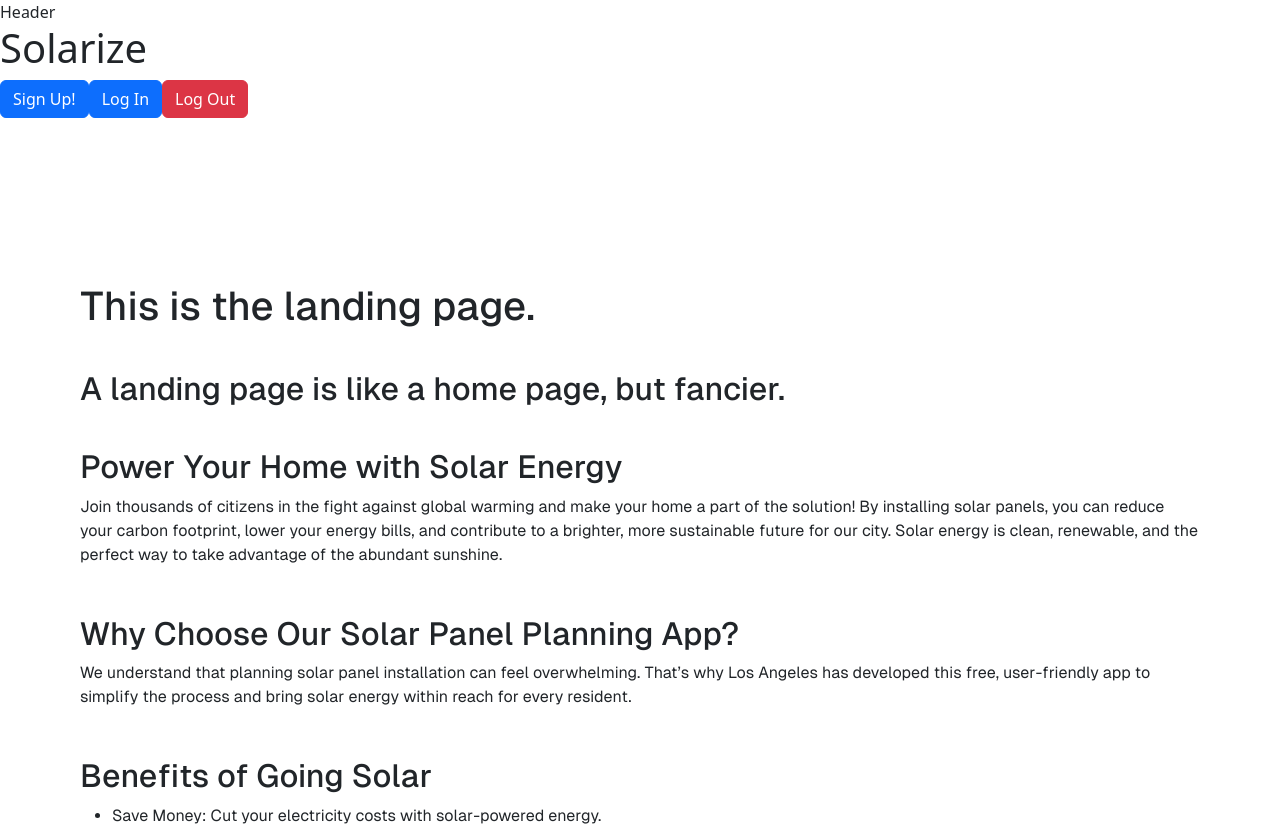
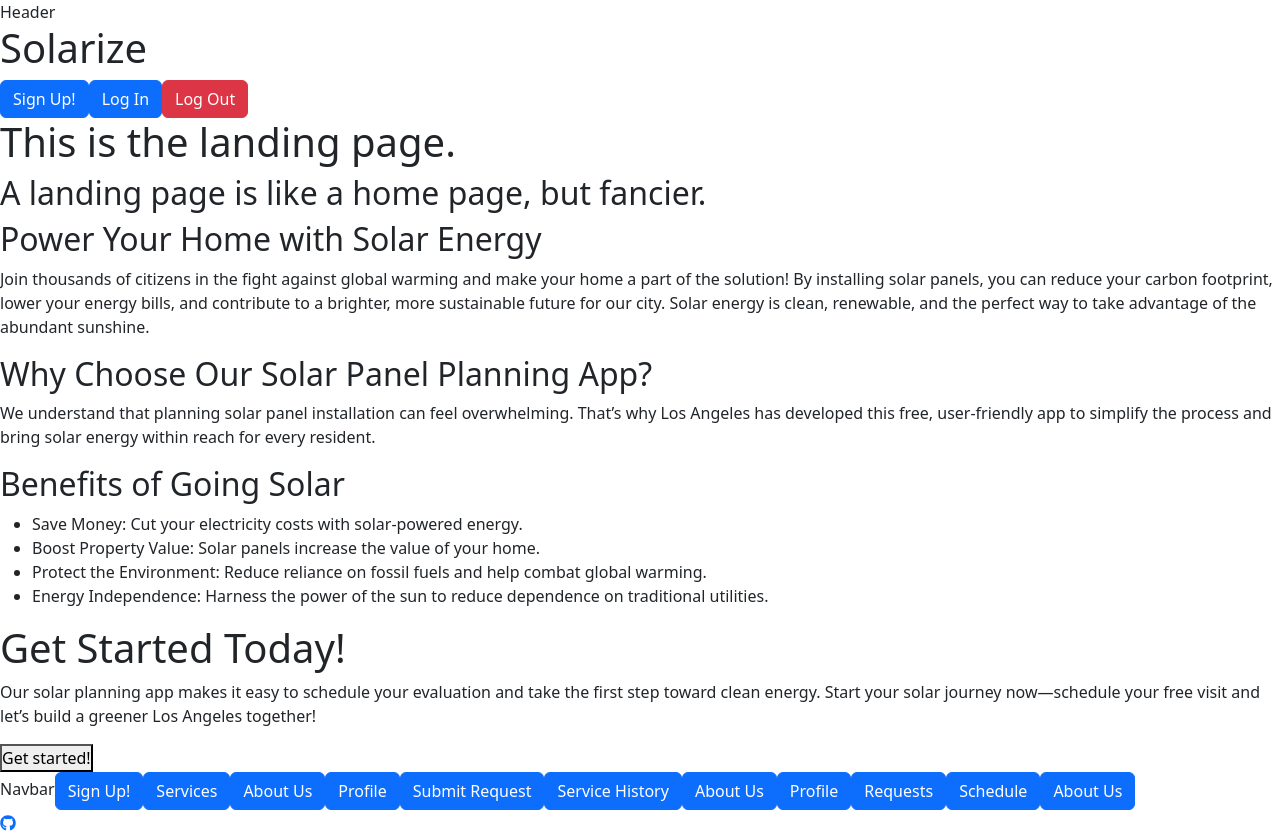
Before and after one commit to chingu-voyages/v52-tier3-team-38, a Next.js app: page / in a window 1280 px wide. Shown: the top 833 px of the page. Built offline with nearby package versions, Linux system fonts and the light colour scheme.

Commit message:
Refactor GuestHome component to remove unnecessary styles and simplify structure

```diff
--- a/src/app/GuestHome.js
+++ b/src/app/GuestHome.js
@@ -6,8 +6,8 @@ import { useRouter } from "next/navigation";
 export default function GuestHome() {
   const router = useRouter()
   return (
-    <div className={styles.page}>
-      <main className={styles.main}>
+    <div>
+      <main>
       <h1>This is the landing page.</h1>
       <h2>A landing page is like a home page, but fancier.</h2>
       <div>
--- a/src/app/page.js
+++ b/src/app/page.js
@@ -1,13 +1,12 @@
 "use client"
 
 import { useRouter } from "next/navigation";
-import styles from "./page.module.css";
 
 export default function Home() {
   const router = useRouter()
   return (
-    <div className={styles.page}>
-      <main className={styles.main}>
+    <div>
+      <main>
       <h1>This is the landing page.</h1>
       <h2>A landing page is like a home page, but fancier.</h2>
       <div>
```
